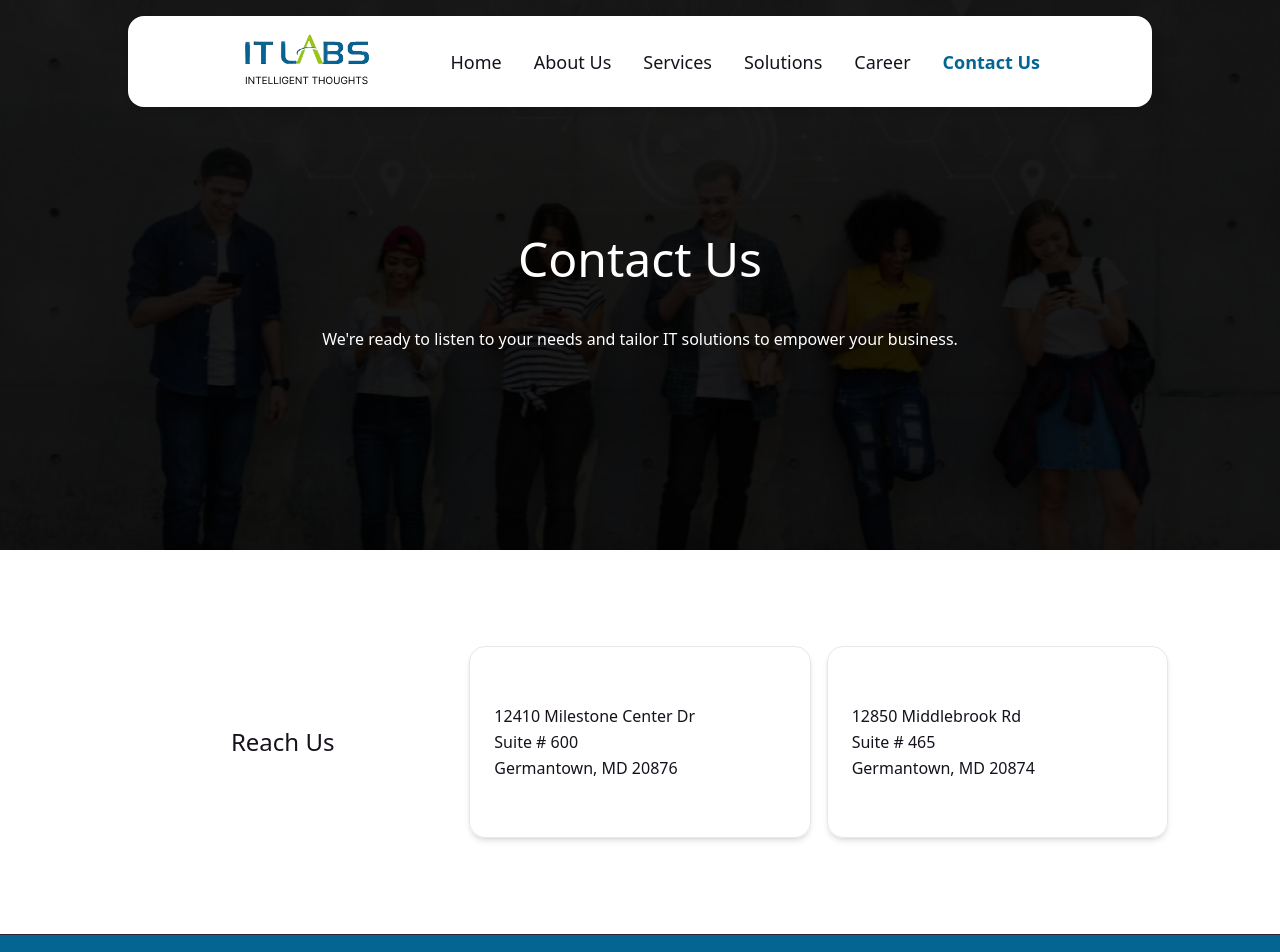
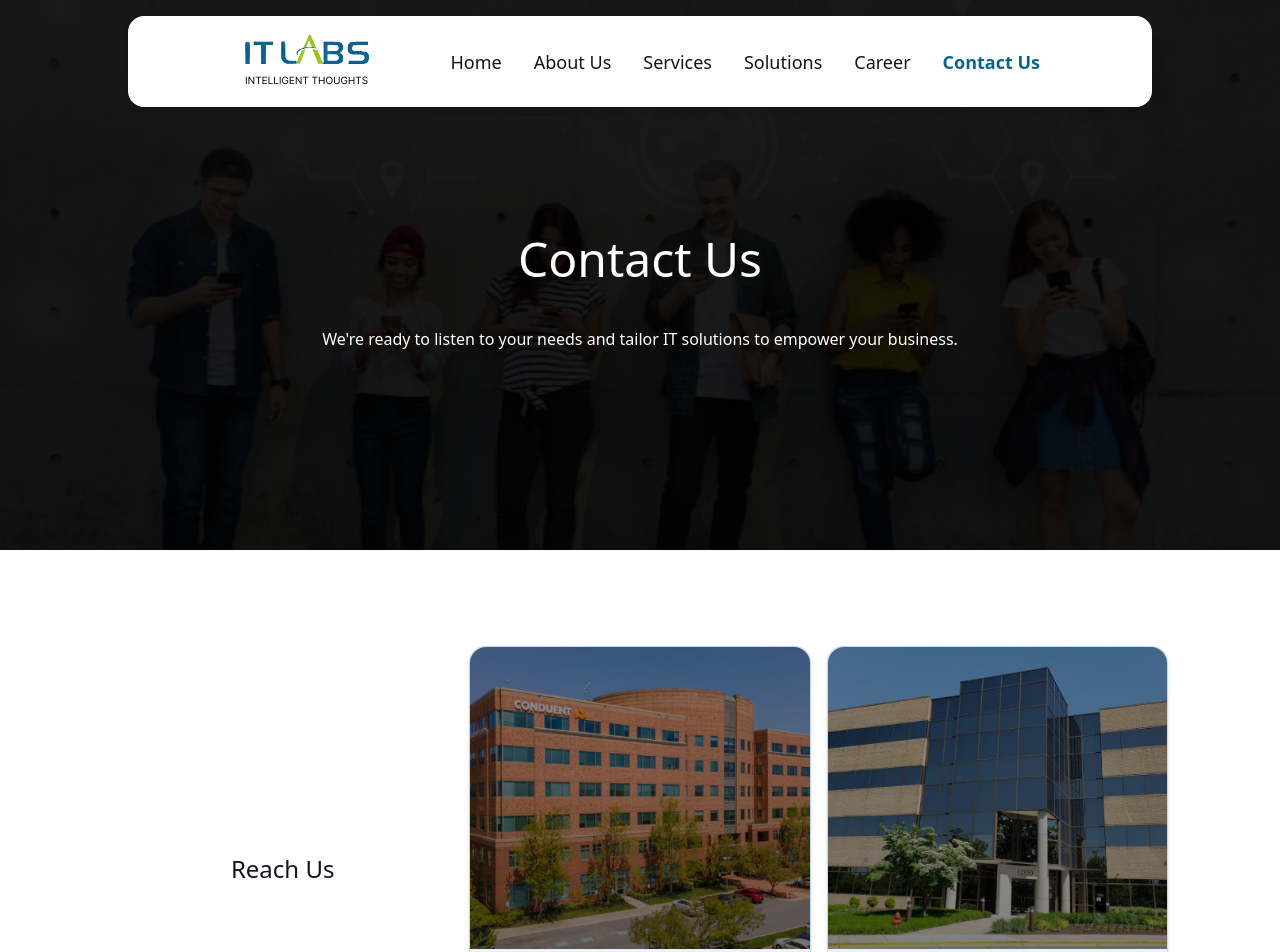
Before and after one commit to rajanidevikarem/itlabsLight, a React (Vite) app: page /Contact in a window 1280 px wide. Shown: the top 952 px of the page. Built offline with nearby package versions, Linux system fonts and the light colour scheme.

Commit message:
contact page

```diff
--- a/src/Views/Contact.jsx
+++ b/src/Views/Contact.jsx
@@ -20,40 +20,44 @@ const Contact = () => {
        </div>
        <section className='py-16'>
 
-      <div className='px-10 lg:px-28 leading-relaxed' data-aos='fade-right'>
-        <div className='w-full grid m-auto lg:grid-cols-3 gap-4 py-8'>
-         <div className='flex flex-col h-full justify-center  py-8 px-4'>
 
-             <div className=''>
-              <h1 className='text-2xl font-medium text-center py-4'>Reach Us </h1>
+       <div className='px-10 lg:px-28 leading-relaxed' data-aos='fade-right'>
+        <div className='w-full grid m-auto lg:grid-cols-3 gap-4 py-8  text-[#16111C]'>
+         <div className='flex flex-col h-full justify-center'>
+
+             <div className='py-8 px-4 '>
+              <h1 className='text-2xl font-medium text-center'>Reach Us</h1>
 
              </div>
          </div>
-         <div className='flex flex-col h-full justify-center border rounded-2xl py-8 px-4 shadow-md'>
-
-             <div className='py-6 px-2'>
-              <p>12410 Milestone Center Dr</p>
+         <div className='flex flex-col h-full justify-center border rounded-2xl Cardblock shadow-md'>
+         <img src="assets/images/address1.png" className='rounded-t-2xl' alt="healthcare"/>
+             <div className='py-8 px-4'>
+             <p>12410 Milestone Center Dr</p>
 <p>Suite # 600</p>
 <p>Germantown, MD   20876</p>
 
              </div>
          </div>
-
-
-         <div className='flex flex-col h-full justify-center border rounded-2xl  px-4 py-8 shadow-md'>
-
-          <div className='py-6 px-2'>
-
-          <p>12850 Middlebrook Rd</p>
+         <div className='flex flex-col h-full justify-center border rounded-2xl Cardblock shadow-md'>
+         <img src="assets/images/address2.png" className='rounded-t-2xl' alt="healthcare"/>
+             <div className='py-8 px-4'>
+             <p>12850 Middlebrook Rd</p>
 <p>Suite # 465</p>
 <p>Germantown, MD   20874</p>
-          </div>
-      </div>
+
+             </div>
+         </div>
+
 
 
 
        </div>
        </div>
+
+
+
+
        </section>
     </div>
   )
```
Also changed, not shown: public/assets/images/address1.png (added), public/assets/images/address2.png (added), 4 other files (tests, documents, lock files or other folders).
